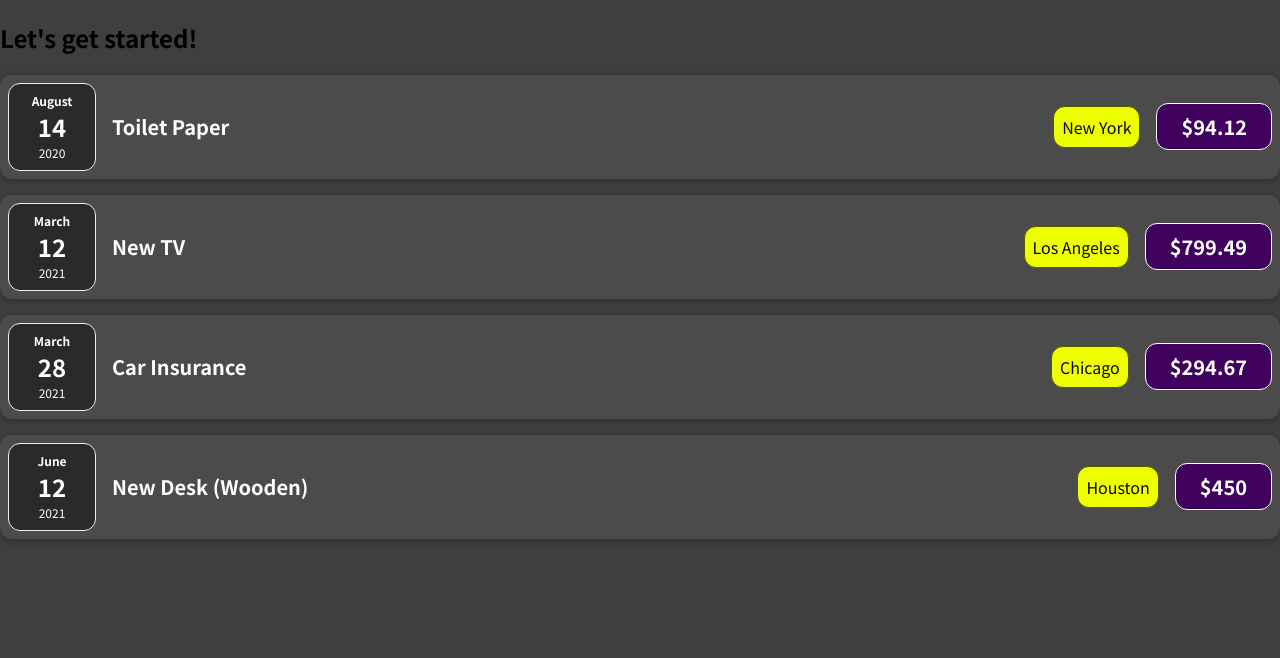
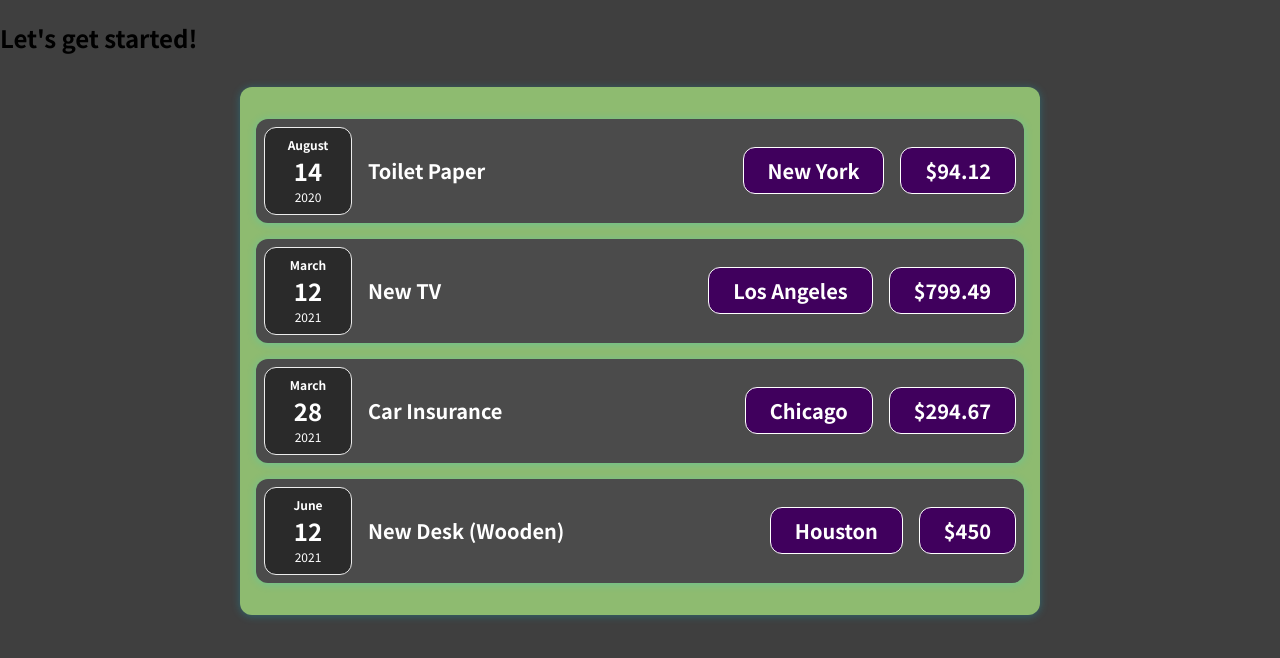
Before and after one commit to rushabhTt/react, a JavaScript app in the folder new-start/: page / in a window 1280 px wide. Shown: the top 658 px of the page. Built offline with nearby package versions, Linux system fonts and the light colour scheme.

Commit message:
card, organized code into the file structure, arrow functions.
wrapper function: how to do it... and then organized

```diff
--- a/new-start/src/App.js
+++ b/new-start/src/App.js
@@ -1,4 +1,4 @@
-import ExpenseItem from "./components/ExpenseItem";
+import Expenses from "./components/Expenses/Expenses";
 
 function App() {
   const expenses = [
@@ -35,17 +35,7 @@ function App() {
   return (
     <div>
       <h2>Let's get started!</h2>
-      {expenses.map((expense) => (
-        // ? The <ExpenseItem /> syntax is a self-closing tag, which is a shorthand for <ExpenseItem></ExpenseItem>. This is a common practice in React when a component doesn’t have any children.
-        // ! here we are giving the values from above to the structure for the ExpenseItem
-        <ExpenseItem
-          key={expense.id}
-          title={expense.title}
-          amount={expense.amount}
-          date={expense.date}
-          location={expense.location}
-        />
-      ))}
+      <Expenses items={expenses} />
     </div>
   );
 }
--- /dev/null
+++ b/new-start/src/components/Expenses/ExpenseDate.css
@@ -0,0 +1,26 @@
+.expense-date {
+  display: flex;
+  flex-direction: column;
+  width: 5.5rem;
+  height: 5.5rem;
+  border: 1px solid #ececec;
+  background-color: #2a2a2a;
+  color: white;
+  border-radius: 12px;
+  align-items: center;
+  justify-content: center;
+}
+
+.expense-date__month {
+  font-size: 0.75rem;
+  font-weight: bold;
+}
+
+.expense-date__year {
+  font-size: 0.75rem;
+}
+
+.expense-date__day {
+  font-size: 1.5rem;
+  font-weight: bold;
+}
--- /dev/null
+++ b/new-start/src/components/Expenses/ExpenseDate.js
@@ -0,0 +1,17 @@
+import "./ExpenseDate.css";
+
+const ExpenseDate = (props) => {
+  const month = props.date.toLocaleString("en-US", { month: "long" });
+  const day = props.date.toLocaleString("en-US", { day: "2-digit" });
+  const year = props.date.getFullYear();
+
+  return (
+    <div className="expense-date">
+      <div className="expense-date__month">{month}</div>
+      <div className="expense-date__day">{day}</div>
+      <div className="expense-date__year">{year}</div>
+    </div>
+  );
+};
+
+export default ExpenseDate;
--- /dev/null
+++ b/new-start/src/components/Expenses/ExpenseDetails.css
@@ -0,0 +1,2 @@
+/* ? The `ExpenseDetails` component doesn't require its own CSS file. It leverages the CSS classes from
+? `ExpenseItem.css` since it's a child of `ExpenseItem`. */
--- /dev/null
+++ b/new-start/src/components/Expenses/ExpenseDetails.js
@@ -0,0 +1,13 @@
+import "./ExpenseDetails.css";
+
+const ExpenseDetails = (props) => {
+  return (
+    <div className="expense-item__description">
+      <h2>{props.title}</h2>
+      <div className="expense-item__location">{props.location}</div>
+      <div className="expense-item__price">${props.amount}</div>
+    </div>
+  );
+};
+
+export default ExpenseDetails;
--- /dev/null
+++ b/new-start/src/components/Expenses/ExpenseItem.css
@@ -0,0 +1,56 @@
+.expense-item {
+  display: flex;
+  justify-content: space-between;
+  align-items: center;
+  padding: 0.5rem;
+  margin: 1rem 0;
+  background-color: #4b4b4b;
+}
+
+.expense-item__description {
+  display: flex;
+  flex-direction: column;
+  gap: 1rem;
+  align-items: flex-end;
+  flex-flow: column-reverse;
+  justify-content: flex-start;
+  flex: 1;
+}
+
+.expense-item h2 {
+  color: #3a3a3a;
+  font-size: 1rem;
+  flex: 1;
+  margin: 0 1rem;
+  color: white;
+}
+
+.expense-item__price,
+.expense-item__location {
+  font-size: 1rem;
+  font-weight: bold;
+  color: white;
+  background-color: #40005d;
+  border: 1px solid white;
+  padding: 0.5rem;
+  border-radius: 12px;
+}
+
+@media (min-width: 580px) {
+  .expense-item__description {
+    flex-direction: row;
+    align-items: center;
+    justify-content: flex-start;
+    flex: 1;
+  }
+
+  .expense-item__description h2 {
+    font-size: 1.25rem;
+  }
+
+  .expense-item__price,
+  .expense-item__location {
+    font-size: 1.25rem;
+    padding: 0.5rem 1.5rem;
+  }
+}
--- /dev/null
+++ b/new-start/src/components/Expenses/ExpenseItem.js
@@ -0,0 +1,22 @@
+import ExpenseDate from "./ExpenseDate";
+import ExpenseDetails from "./ExpenseDetails";
+import Card from "../UI/Card";
+
+import "./ExpenseItem.css";
+
+const ExpenseItem = (props) => {
+  return (
+    <Card className="expense-item">
+      {/* In react: when component doesn’t have any children or text content,
+      it can be written using a self-closing tag. */}
+      <ExpenseDate date={props.date} />
+      <ExpenseDetails
+        title={props.title}
+        location={props.location}
+        amount={props.amount}
+      />
+    </Card>
+  );
+};
+
+export default ExpenseItem;
--- /dev/null
+++ b/new-start/src/components/Expenses/Expenses.css
@@ -0,0 +1,7 @@
+.expenses {
+  padding: 1rem;
+  background-color: rgb(142, 187, 112);
+  margin: 2rem auto;
+  width: 50rem;
+  max-width: 95%;
+}
--- /dev/null
+++ b/new-start/src/components/Expenses/Expenses.js
@@ -0,0 +1,20 @@
+import Card from "../UI/Card";
+import ExpenseItem from "./ExpenseItem";
+
+import "./Expenses.css";
+
+const Expenses = (props) => {
+  const expenseItems = props.items.map((expense) => (
+    <ExpenseItem
+      key={expense.id}
+      title={expense.title}
+      amount={expense.amount}
+      date={expense.date}
+      location={expense.location}
+    />
+  ));
+
+  return <Card className="expenses">{expenseItems}</Card>;
+};
+
+export default Expenses;
--- /dev/null
+++ b/new-start/src/components/UI/Card.css
@@ -0,0 +1,4 @@
+.card {
+  border-radius: 12px;
+  box-shadow: 0 1px 8px rgba(0, 225, 255, 0.25);
+}
--- /dev/null
+++ b/new-start/src/components/UI/Card.js
@@ -0,0 +1,30 @@
+import "./Card.css";
+
+const Card = (props) => {
+  const classes = "card " + props.className;
+
+  return <div className={classes}>{props.children}</div>;
+};
+
+export default Card;
+
+// React.createElement;
+
+// return (
+//   <div className="expense-item">
+//     <ExpenseDate date={props.date} />
+
+//     <div>
+//       <h1>Expense 1</h1>
+//       <h1>Expense 1</h1>
+//     </div>
+//   </div>
+// );
+
+// return (
+//   <div>
+//     <ExpenseDate date={props.date} />
+//     <h1>Expense 1</h1>
+//     <h1>Expense 1</h1>
+//   </div>
+// );
```
